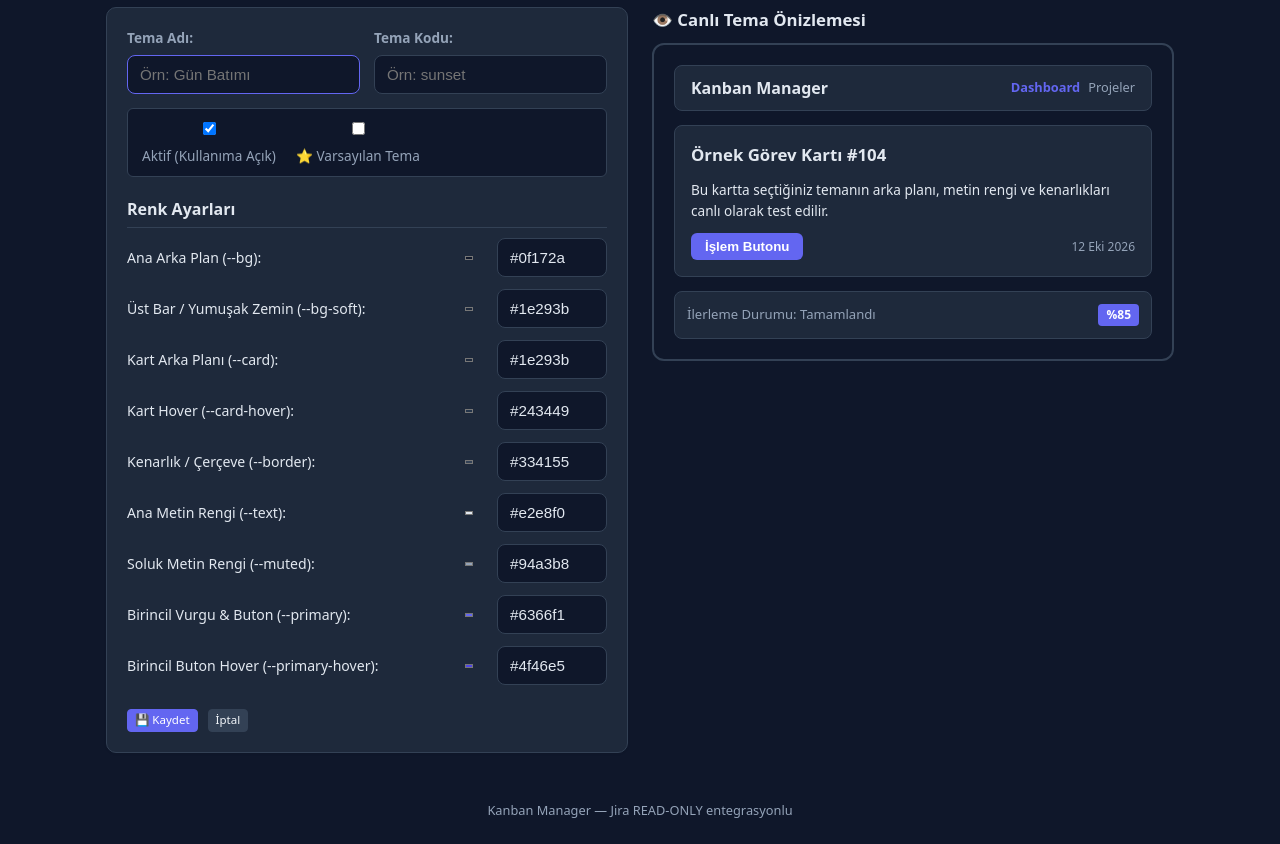
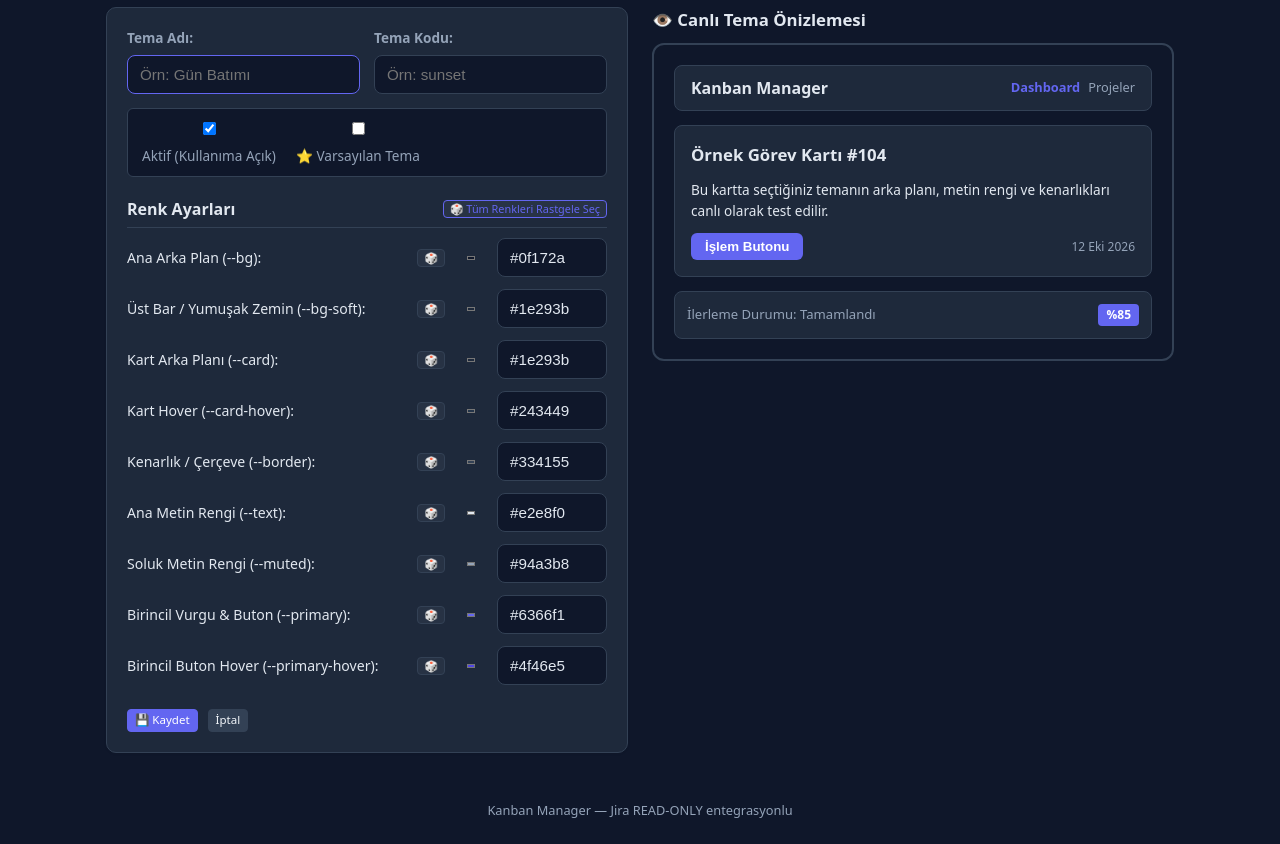
Before and after one commit to engintalay/kanbanProjectManager, a Django app: page /themes/create/ in a window 1280 px wide. Shown: the part 215-1059 px from the top of the page. Run offline with Django 5.2, Linux system fonts and the light colour scheme; the visitor is signed in with stand-in values (Sample User, id 1); data that the repository does not hold is empty.

Commit message:
feat: add individual and global random color buttons to theme form

```diff
--- a/kanbanapp/templates/kanbanapp/theme_form.html
+++ b/kanbanapp/templates/kanbanapp/theme_form.html
@@ -39,68 +39,82 @@
         </label>
       </div>
 
-      <h3 style="font-size:1rem; margin:16px 0 10px 0; border-bottom:1px solid var(--border); padding-bottom:6px;">Renk Ayarları</h3>
+      <div style="display:flex; justify-content:space-between; align-items:center; margin:16px 0 10px 0; border-bottom:1px solid var(--border); padding-bottom:6px;">
+        <h3 style="font-size:1rem; margin:0;">Renk Ayarları</h3>
+        <button type="button" class="btn-ghost btn-xs" onclick="randomizeAllThemeColors()" title="Tüm tema renklerini uyumlu rastgele renklerle yenile" style="display:inline-flex; align-items:center; gap:5px; font-size:0.78rem; padding:4px 10px; border-color:var(--primary); color:var(--primary);">
+          🎲 Tüm Renkleri Rastgele Seç
+        </button>
+      </div>
 
       <div style="display:flex; flex-direction:column; gap:12px;">
         <!-- Arka Plan -->
-        <div class="color-picker-row" style="display:flex; justify-content:space-between; align-items:center; gap:10px;">
+        <div class="color-picker-row" style="display:flex; justify-content:space-between; align-items:center; gap:8px;">
           <span style="font-size:0.88rem; flex:1;">Ana Arka Plan (--bg):</span>
+          <button type="button" class="btn-ghost btn-xs" style="padding:2px 7px; font-size:0.75rem;" onclick="randomizeSingleField('bg_color')" title="Bu alana rastgele renk ver">🎲</button>
           <input type="color" id="picker_bg_color" style="width:36px; height:32px; border:none; border-radius:4px; cursor:pointer; background:none;">
           <div style="width:110px;">{{ form.bg_color }}</div>
         </div>
 
         <!-- Yumuşak Arka Plan -->
-        <div class="color-picker-row" style="display:flex; justify-content:space-between; align-items:center; gap:10px;">
+        <div class="color-picker-row" style="display:flex; justify-content:space-between; align-items:center; gap:8px;">
           <span style="font-size:0.88rem; flex:1;">Üst Bar / Yumuşak Zemin (--bg-soft):</span>
+          <button type="button" class="btn-ghost btn-xs" style="padding:2px 7px; font-size:0.75rem;" onclick="randomizeSingleField('bg_soft')" title="Bu alana rastgele renk ver">🎲</button>
           <input type="color" id="picker_bg_soft" style="width:36px; height:32px; border:none; border-radius:4px; cursor:pointer; background:none;">
           <div style="width:110px;">{{ form.bg_soft }}</div>
         </div>
 
         <!-- Kart Arka Planı -->
-        <div class="color-picker-row" style="display:flex; justify-content:space-between; align-items:center; gap:10px;">
+        <div class="color-picker-row" style="display:flex; justify-content:space-between; align-items:center; gap:8px;">
           <span style="font-size:0.88rem; flex:1;">Kart Arka Planı (--card):</span>
+          <button type="button" class="btn-ghost btn-xs" style="padding:2px 7px; font-size:0.75rem;" onclick="randomizeSingleField('card_bg')" title="Bu alana rastgele renk ver">🎲</button>
           <input type="color" id="picker_card_bg" style="width:36px; height:32px; border:none; border-radius:4px; cursor:pointer; background:none;">
           <div style="width:110px;">{{ form.card_bg }}</div>
         </div>
 
         <!-- Kart Hover -->
-        <div class="color-picker-row" style="display:flex; justify-content:space-between; align-items:center; gap:10px;">
+        <div class="color-picker-row" style="display:flex; justify-content:space-between; align-items:center; gap:8px;">
           <span style="font-size:0.88rem; flex:1;">Kart Hover (--card-hover):</span>
+          <button type="button" class="btn-ghost btn-xs" style="padding:2px 7px; font-size:0.75rem;" onclick="randomizeSingleField('card_hover')" title="Bu alana rastgele renk ver">🎲</button>
           <input type="color" id="picker_card_hover" style="width:36px; height:32px; border:none; border-radius:4px; cursor:pointer; background:none;">
           <div style="width:110px;">{{ form.card_hover }}</div>
         </div>
 
         <!-- Kenarlık Rengi -->
-        <div class="color-picker-row" style="display:flex; justify-content:space-between; align-items:center; gap:10px;">
+        <div class="color-picker-row" style="display:flex; justify-content:space-between; align-items:center; gap:8px;">
           <span style="font-size:0.88rem; flex:1;">Kenarlık / Çerçeve (--border):</span>
+          <button type="button" class="btn-ghost btn-xs" style="padding:2px 7px; font-size:0.75rem;" onclick="randomizeSingleField('border_color')" title="Bu alana rastgele renk ver">🎲</button>
           <input type="color" id="picker_border_color" style="width:36px; height:32px; border:none; border-radius:4px; cursor:pointer; background:none;">
           <div style="width:110px;">{{ form.border_color }}</div>
         </div>
 
         <!-- Metin Rengi -->
-        <div class="color-picker-row" style="display:flex; justify-content:space-between; align-items:center; gap:10px;">
+        <div class="color-picker-row" style="display:flex; justify-content:space-between; align-items:center; gap:8px;">
           <span style="font-size:0.88rem; flex:1;">Ana Metin Rengi (--text):</span>
+          <button type="button" class="btn-ghost btn-xs" style="padding:2px 7px; font-size:0.75rem;" onclick="randomizeSingleField('text_color')" title="Bu alana rastgele renk ver">🎲</button>
           <input type="color" id="picker_text_color" style="width:36px; height:32px; border:none; border-radius:4px; cursor:pointer; background:none;">
           <div style="width:110px;">{{ form.text_color }}</div>
         </div>
 
         <!-- Soluk Metin Rengi -->
-        <div class="color-picker-row" style="display:flex; justify-content:space-between; align-items:center; gap:10px;">
+        <div class="color-picker-row" style="display:flex; justify-content:space-between; align-items:center; gap:8px;">
           <span style="font-size:0.88rem; flex:1;">Soluk Metin Rengi (--muted):</span>
+          <button type="button" class="btn-ghost btn-xs" style="padding:2px 7px; font-size:0.75rem;" onclick="randomizeSingleField('text_muted')" title="Bu alana rastgele renk ver">🎲</button>
           <input type="color" id="picker_text_muted" style="width:36px; height:32px; border:none; border-radius:4px; cursor:pointer; background:none;">
           <div style="width:110px;">{{ form.text_muted }}</div>
         </div>
 
         <!-- Birincil Renk -->
-        <div class="color-picker-row" style="display:flex; justify-content:space-between; align-items:center; gap:10px;">
+        <div class="color-picker-row" style="display:flex; justify-content:space-between; align-items:center; gap:8px;">
           <span style="font-size:0.88rem; flex:1;">Birincil Vurgu & Buton (--primary):</span>
+          <button type="button" class="btn-ghost btn-xs" style="padding:2px 7px; font-size:0.75rem;" onclick="randomizeSingleField('primary_color')" title="Bu alana rastgele renk ver">🎲</button>
           <input type="color" id="picker_primary_color" style="width:36px; height:32px; border:none; border-radius:4px; cursor:pointer; background:none;">
           <div style="width:110px;">{{ form.primary_color }}</div>
         </div>
 
         <!-- Birincil Hover -->
-        <div class="color-picker-row" style="display:flex; justify-content:space-between; align-items:center; gap:10px;">
+        <div class="color-picker-row" style="display:flex; justify-content:space-between; align-items:center; gap:8px;">
           <span style="font-size:0.88rem; flex:1;">Birincil Buton Hover (--primary-hover):</span>
+          <button type="button" class="btn-ghost btn-xs" style="padding:2px 7px; font-size:0.75rem;" onclick="randomizeSingleField('primary_hover')" title="Bu alana rastgele renk ver">🎲</button>
           <input type="color" id="picker_primary_hover" style="width:36px; height:32px; border:none; border-radius:4px; cursor:pointer; background:none;">
           <div style="width:110px;">{{ form.primary_hover }}</div>
         </div>
@@ -245,6 +259,76 @@
     }
   });
 
+  function setFieldValue(field, hex) {
+    const textInput = document.querySelector(`[name="${field}"]`);
+    const pickerInput = document.getElementById(`picker_${field}`);
+    if (textInput) textInput.value = hex;
+    if (pickerInput) pickerInput.value = hex;
+  }
+
+  function randomHex() {
+    return '#' + Math.floor(Math.random() * 16777215).toString(16).padStart(6, '0');
+  }
+
+  function hslToHex(h, s, l) {
+    l /= 100;
+    const a = s * Math.min(l, 1 - l) / 100;
+    const f = n => {
+      const k = (n + h / 30) % 12;
+      const color = l - a * Math.max(Math.min(k - 3, 9 - k, 1), -1);
+      return Math.round(255 * color).toString(16).padStart(2, '0');
+    };
+    return `#${f(0)}${f(8)}${f(4)}`;
+  }
+
+  // Tekil alan için rastgele renk
+  function randomizeSingleField(field) {
+    const hex = randomHex();
+    setFieldValue(field, hex);
+    updateLivePreview();
+  }
+
+  // Tüm renkler için birbiriyle uyumlu (koyu/açık dengeli) rastgele tema paleti
+  function randomizeAllThemeColors() {
+    const isDark = Math.random() > 0.3; // %70 ihtimalle modern dark tema, %30 light
+    const baseHue = Math.floor(Math.random() * 360);
+    const primaryHue = (baseHue + Math.floor(Math.random() * 120)) % 360;
+
+    let palette = {};
+    if (isDark) {
+      // Modern Dark Palette
+      palette = {
+        bg_color: hslToHex(baseHue, 25, 7 + Math.floor(Math.random() * 5)),         // ~7-11% L
+        bg_soft: hslToHex(baseHue, 22, 12 + Math.floor(Math.random() * 4)),         // ~12-15% L
+        card_bg: hslToHex(baseHue, 20, 16 + Math.floor(Math.random() * 4)),         // ~16-19% L
+        card_hover: hslToHex(baseHue, 20, 21 + Math.floor(Math.random() * 4)),      // ~21-24% L
+        border_color: hslToHex(baseHue, 18, 25 + Math.floor(Math.random() * 6)),    // ~25-30% L
+        text_color: hslToHex(baseHue, 15, 93 + Math.floor(Math.random() * 4)),      // ~93-96% L
+        text_muted: hslToHex(baseHue, 10, 62 + Math.floor(Math.random() * 8)),      // ~62-69% L
+        primary_color: hslToHex(primaryHue, 75 + Math.floor(Math.random() * 20), 55),
+        primary_hover: hslToHex(primaryHue, 80 + Math.floor(Math.random() * 15), 45),
+      };
+    } else {
+      // Clean Light Palette
+      palette = {
+        bg_color: hslToHex(baseHue, 20, 96 + Math.floor(Math.random() * 3)),        // ~96-98% L
+        bg_soft: hslToHex(baseHue, 18, 92 + Math.floor(Math.random() * 3)),         // ~92-94% L
+        card_bg: '#ffffff',
+        card_hover: hslToHex(baseHue, 15, 95),
+        border_color: hslToHex(baseHue, 15, 82 + Math.floor(Math.random() * 5)),    // ~82-86% L
+        text_color: hslToHex(baseHue, 25, 12 + Math.floor(Math.random() * 6)),      // ~12-17% L
+        text_muted: hslToHex(baseHue, 12, 45 + Math.floor(Math.random() * 10)),     // ~45-54% L
+        primary_color: hslToHex(primaryHue, 75 + Math.floor(Math.random() * 20), 48),
+        primary_hover: hslToHex(primaryHue, 80 + Math.floor(Math.random() * 15), 40),
+      };
+    }
+
+    Object.keys(palette).forEach(f => {
+      setFieldValue(f, palette[f]);
+    });
+    updateLivePreview();
+  }
+
   // Sayfa yüklendiğinde çalıştır
   document.addEventListener('DOMContentLoaded', updateLivePreview);
   updateLivePreview();
```
